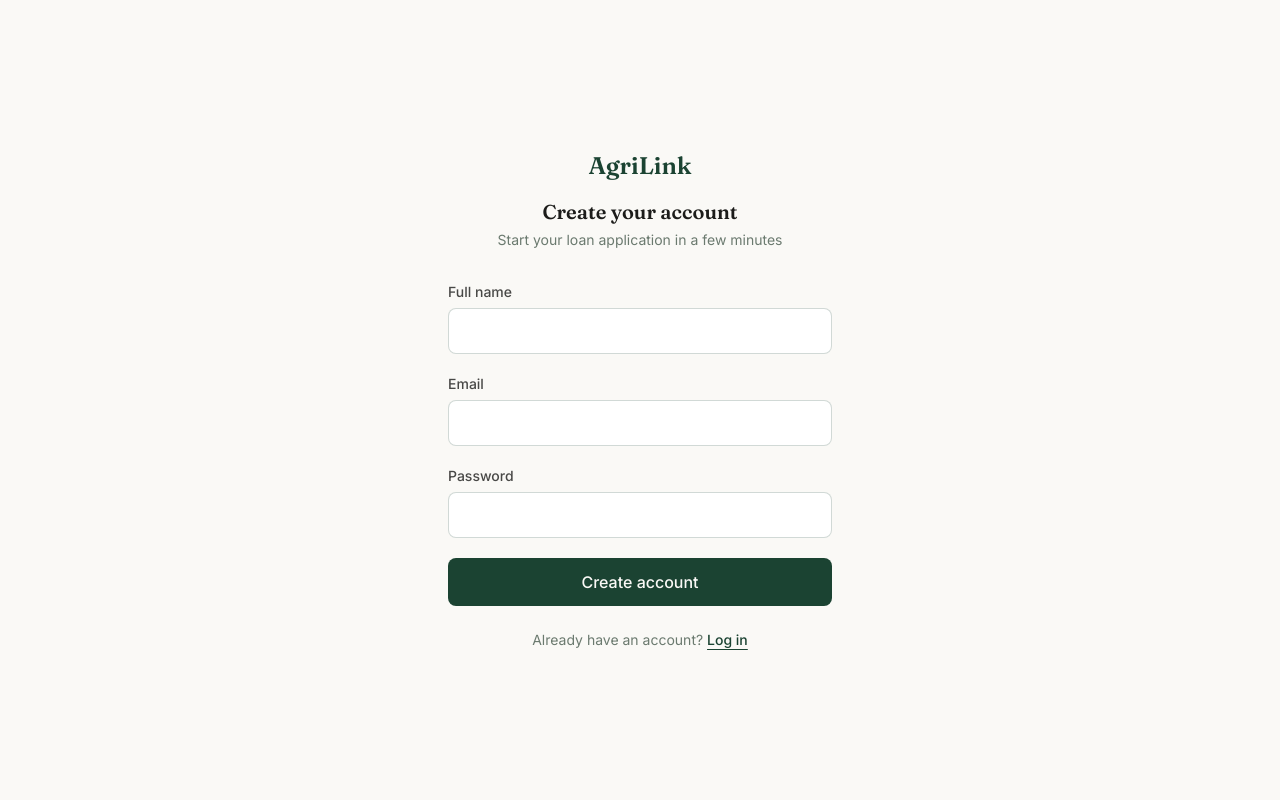
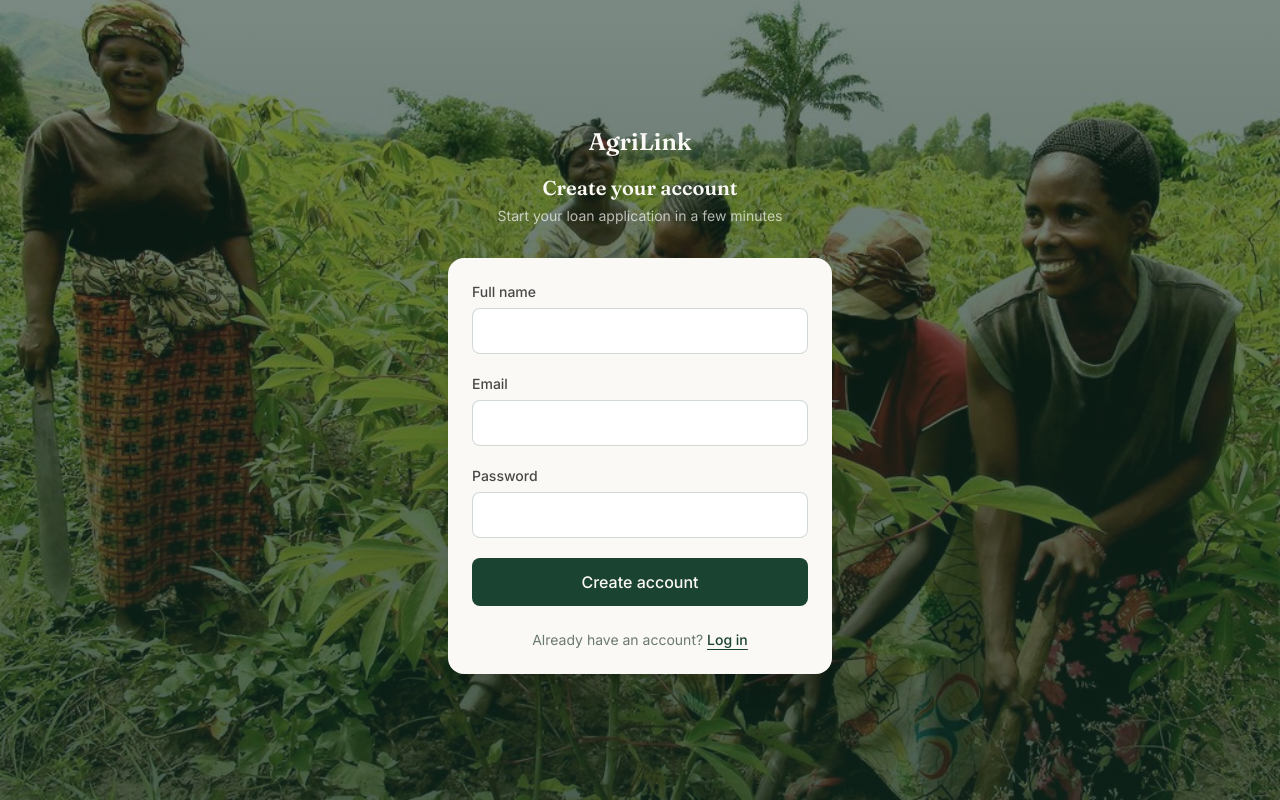
Before and after one commit to emman242005/agrilink-prototype, a React (Vite) app: page /signup in a window 1280 px wide. Built offline with nearby package versions, Linux system fonts and the light colour scheme; no server answers.

Commit message:
Add KYC review modal, email notifications, SPA rewrite, login background

```diff
--- a/src/pages/SignUp.jsx
+++ b/src/pages/SignUp.jsx
@@ -1,6 +1,7 @@
 import { useState } from "react";
 import { Link, useNavigate } from "react-router-dom";
 import { supabase } from "../lib/supabaseClient";
+import bgImage from "../assets/images/pic1.png";
 
 export default function SignUp() {
   const [form, setForm] = useState({ name: "", email: "", password: "" });
@@ -58,14 +59,21 @@ export default function SignUp() {
 
 export function AuthShell({ title, subtitle, children }) {
   return (
-    <div className="min-h-screen bg-paper flex items-center justify-center px-6">
-      <div className="max-w-sm w-full">
+    <div
+      className="min-h-screen flex items-center justify-center px-6 relative"
+      style={{
+        backgroundImage: `linear-gradient(rgba(15, 42, 30, 0.55), rgba(15, 42, 30, 0.75)), url(${bgImage})`,
+        backgroundSize: "cover",
+        backgroundPosition: "center",
+      }}
+    >
+      <div className="max-w-sm w-full relative">
         <div className="text-center mb-8">
-          <span className="font-display text-2xl font-semibold text-forest">AgriLink</span>
-          <h1 className="font-display text-xl font-semibold text-ink mt-4">{title}</h1>
-          {subtitle && <p className="text-sm text-sage mt-1">{subtitle}</p>}
+          <span className="font-display text-2xl font-semibold text-paper">AgriLink</span>
+          <h1 className="font-display text-xl font-semibold text-paper mt-4">{title}</h1>
+          {subtitle && <p className="text-sm text-paper/70 mt-1">{subtitle}</p>}
         </div>
-        {children}
+        <div className="bg-paper rounded-2xl p-6 shadow-xl">{children}</div>
       </div>
     </div>
   );
```
Also changed, not shown: src/assets/images/pic1.png (added).
